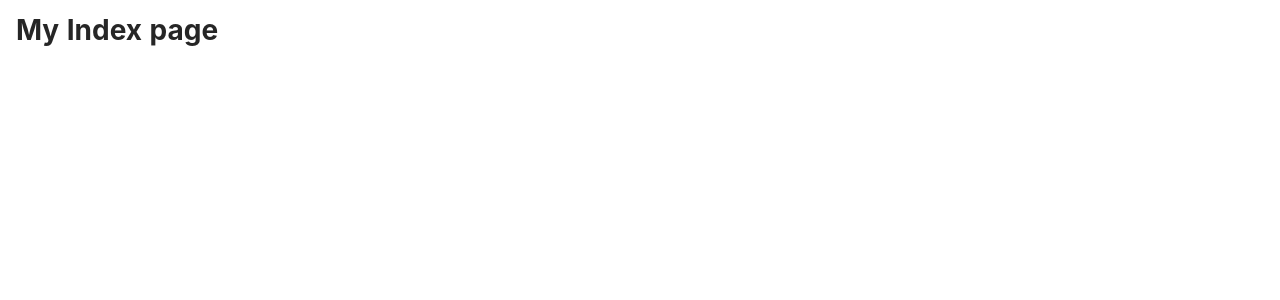
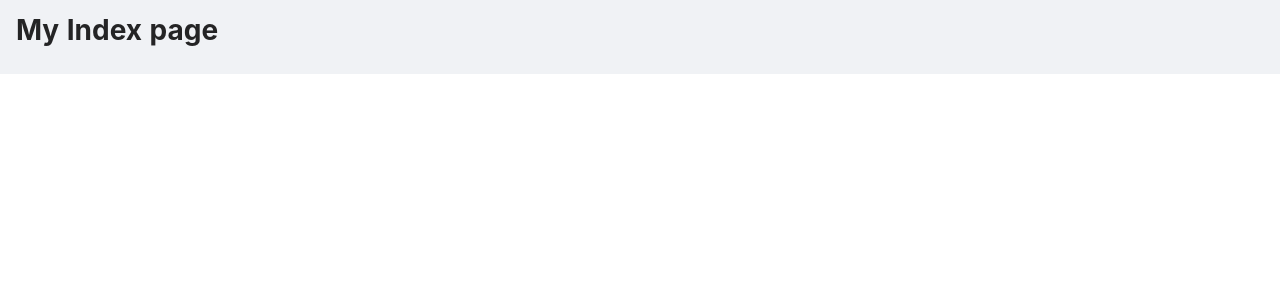
Before and after one commit to AsyrafHussin/recipe-sharing, a Next.js app: page / in a window 1280 px wide. Shown: the top 300 px of the page. Built offline with nearby package versions, Linux system fonts and the light colour scheme.

Commit message:
Add Layout

```diff
--- a/components/layout/MainLayout.tsx
+++ b/components/layout/MainLayout.tsx
@@ -2,6 +2,9 @@ import { ThemeProvider } from "styled-components";
 import { theme } from "../../utils/theme";
 import { GlobalStyle } from "../../utils/globalStyle";
 import Head from "next/head";
+import { Layout } from "antd";
+
+const { Content } = Layout;
 
 const MainHead = ({ title }: { title: string }) => (
   <Head>
@@ -49,7 +52,9 @@ const MainLayout = ({ children, title }) => {
     <ThemeProvider theme={theme}>
       <MainHead title={title} />
       <GlobalStyle />
-      {children}
+      <Layout>
+        <Content>{children}</Content>
+      </Layout>
     </ThemeProvider>
   );
 };
```
